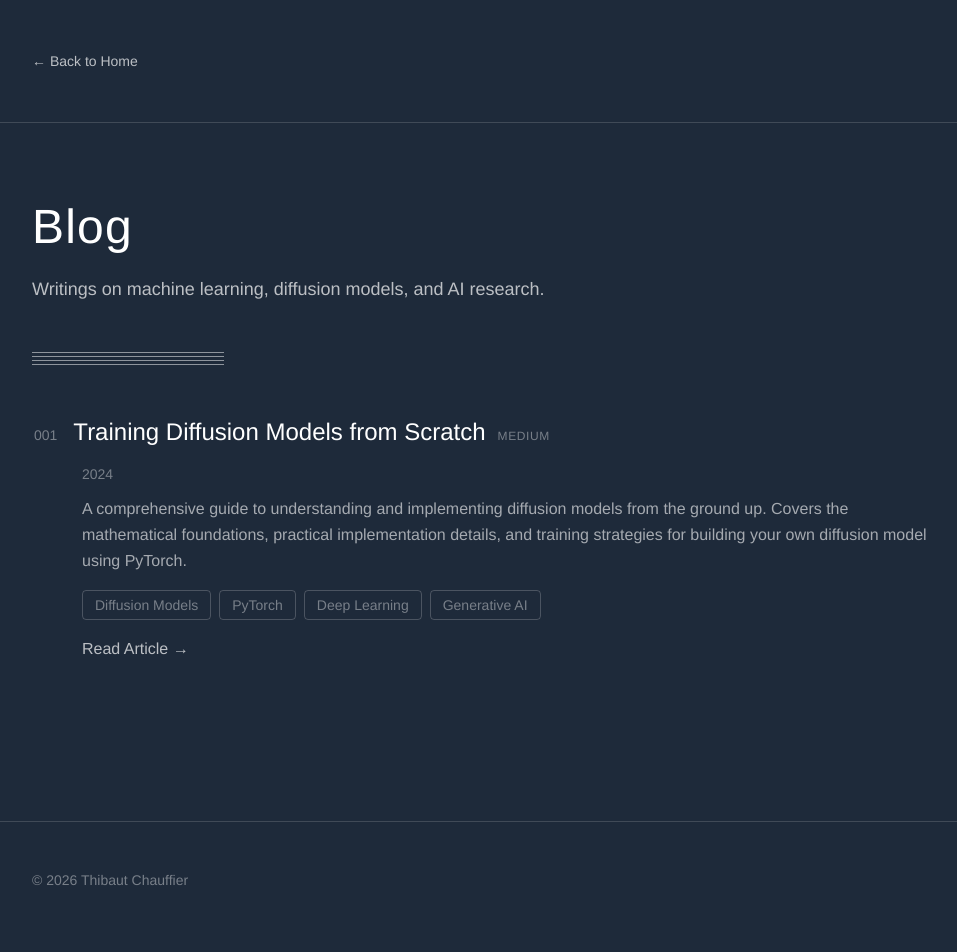
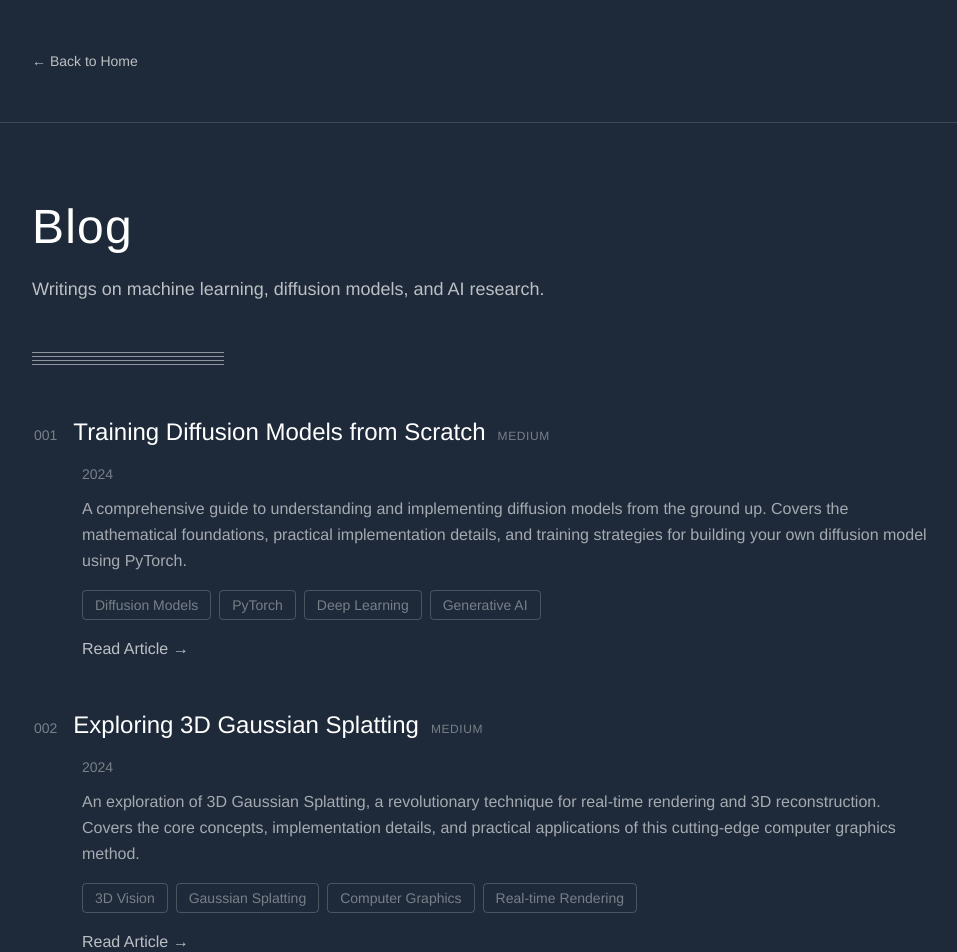
Before and after one commit to tchauffi/tchauffi-webpage, a Next.js app in the folder tchauffi-webpage/: page /tchauffi-webpage/blog in a window 1280 px wide. Shown: the top 952 px of the page, without its empty margins (64-1021 px from the left). Built offline with nearby package versions, Linux system fonts and the light colour scheme.

Commit message:
Add second article: Exploring 3D Gaussian Splatting
Co-authored-by: tchauffi <79174301+tchauffi@users.noreply.github.com>

```diff
--- a/tchauffi-webpage/app/blog/page.tsx
+++ b/tchauffi-webpage/app/blog/page.tsx
@@ -10,6 +10,15 @@ export default function Blog() {
       description: "A comprehensive guide to understanding and implementing diffusion models from the ground up. Covers the mathematical foundations, practical implementation details, and training strategies for building your own diffusion model using PyTorch.",
       link: "https://medium.com/@thibaut.chauffier/training-diffusion-models-from-scratch-21d7a1f18e9e",
       tags: ["Diffusion Models", "PyTorch", "Deep Learning", "Generative AI"],
+      platform: "Medium"
+    },
+    {
+      id: "exploring-3d-gaussian-splatting",
+      title: "Exploring 3D Gaussian Splatting",
+      date: "2024",
+      description: "An exploration of 3D Gaussian Splatting, a revolutionary technique for real-time rendering and 3D reconstruction. Covers the core concepts, implementation details, and practical applications of this cutting-edge computer graphics method.",
+      link: "https://medium.com/@thibaut.chauffier/exploring-3d-gaussian-splatting-e50b8c9cee93",
+      tags: ["3D Vision", "Gaussian Splatting", "Computer Graphics", "Real-time Rendering"],
       platform: "Medium"
     }
   ];
```
